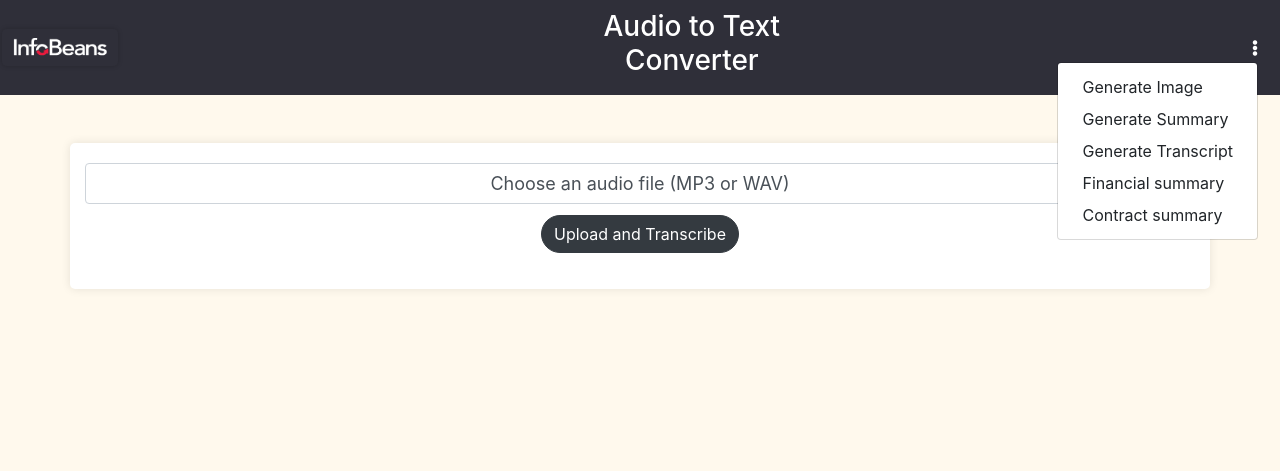
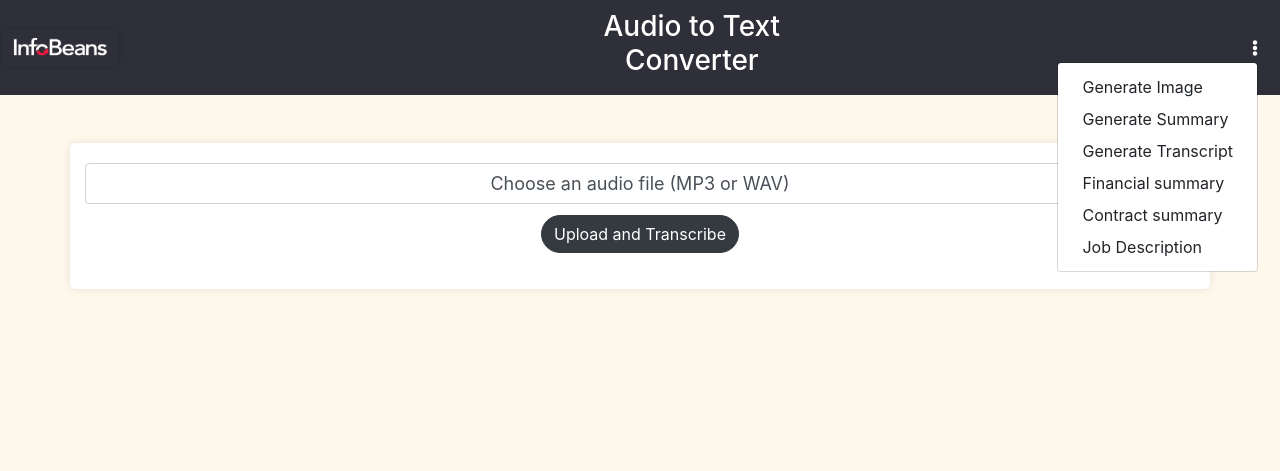
Before and after one commit to Hackersmate-Aditya/POC, a Flask app: page /generate_transcript in a window 1280 px wide, after a click that opens the changed part. Shown: the top 471 px of the page. Run offline with Flask 3, Linux system fonts and the light colour scheme; some libraries are stand-ins or nearby versions.

Commit message:
Update generate_transcript.html
add

```diff
--- a/templates/generate_transcript.html
+++ b/templates/generate_transcript.html
@@ -39,6 +39,7 @@
                 <a class="dropdown-item" href="/generate_transcript">Generate Transcript</a>
                 <a class="dropdown-item" href="/supportcall_summary_generation">Financial summary</a>
                 <a class="dropdown-item" href="/contract_summary_generation">Contract summary</a>
+                <a class="dropdown-item" href="/generate_job">Job Description</a>
 
             </div>
         </div>
```
